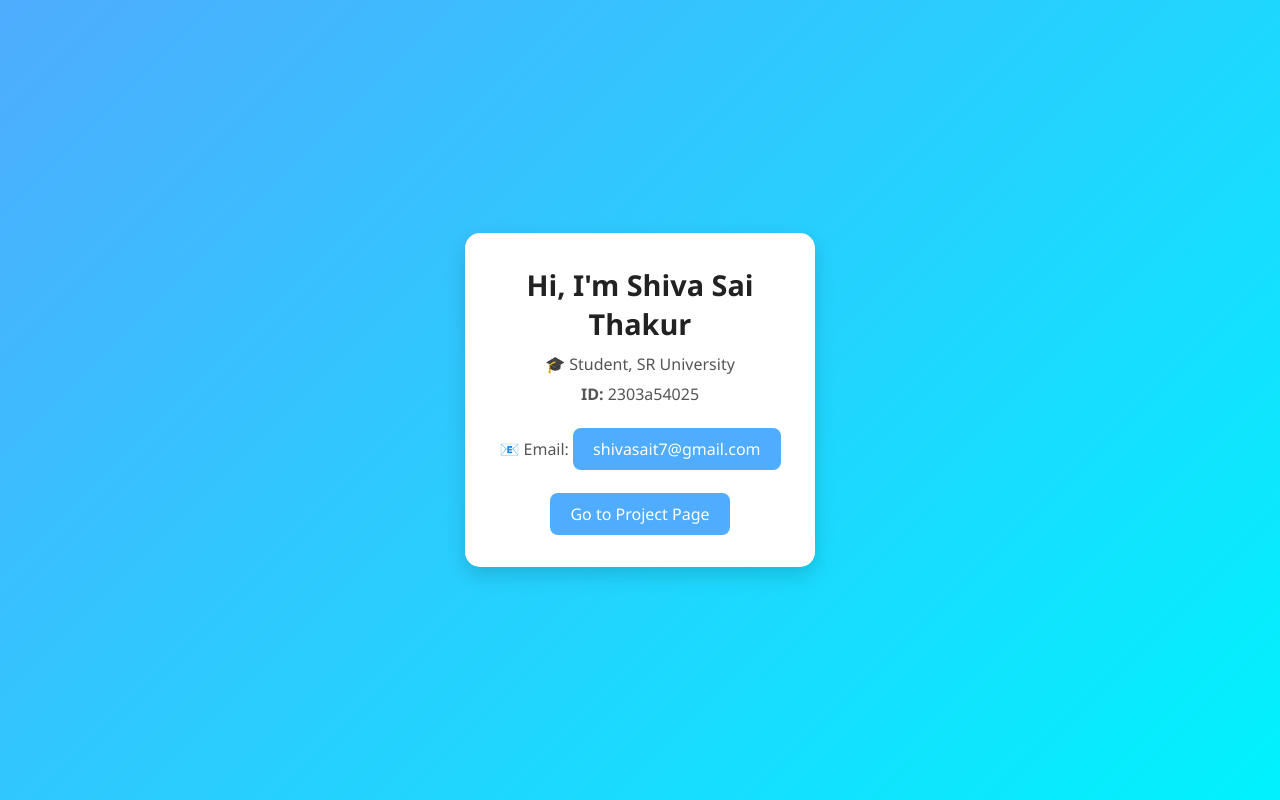
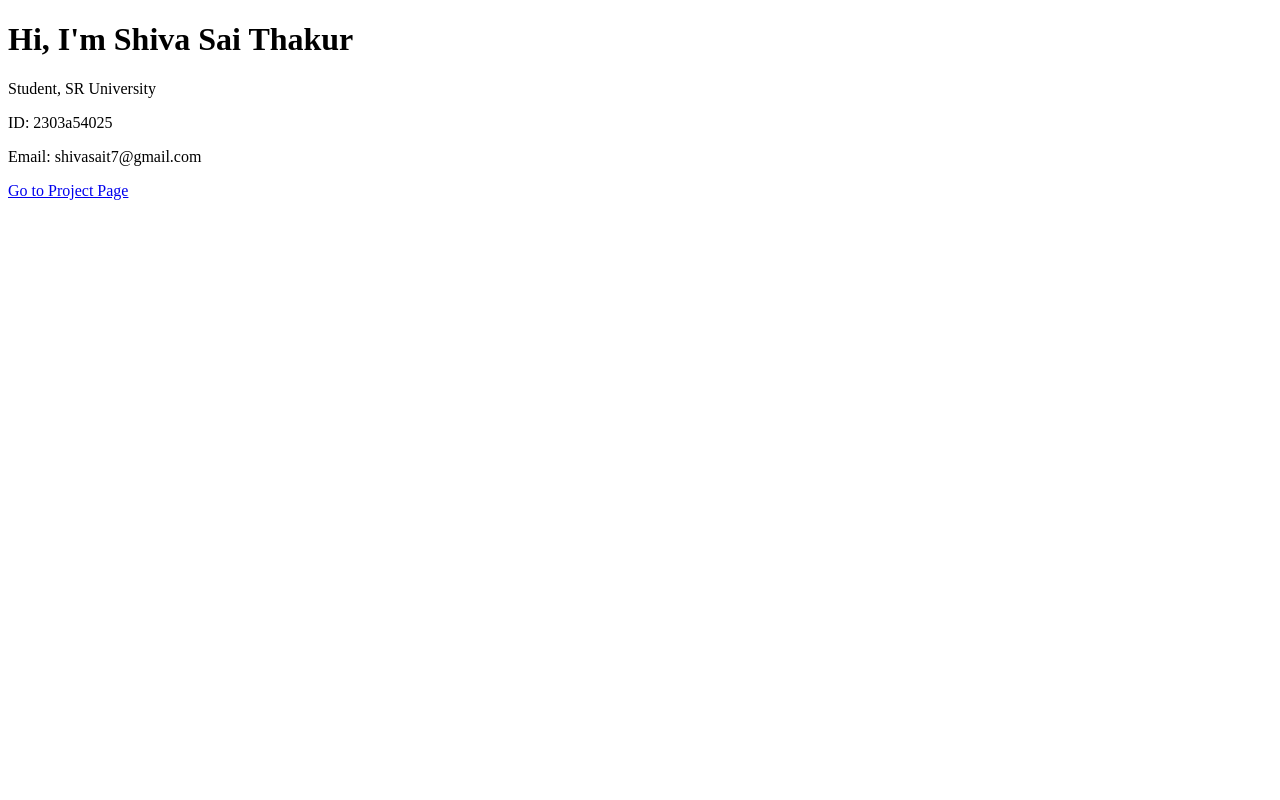
Before and after one commit to shivasaithakur/MYportfolio2, a plain HTML site: page project.html in a window 1280 px wide. Drawn offline with Linux system fonts and the light colour scheme.

Commit message:
project.html

```diff
--- a/project.html
+++ b/project.html
@@ -4,73 +4,12 @@
     <meta charset="utf-8" />
     <meta name="viewport" content="width=device-width, initial-scale=1" />
     <title>Shiva Sai Thakur | Home</title>
-    <style>
-      /* Reset */
-      * {
-        margin: 0;
-        padding: 0;
-        box-sizing: border-box;
-      }
-
-      body {
-        font-family: "Segoe UI", Tahoma, Geneva, Verdana, sans-serif;
-        background: linear-gradient(135deg, #4facfe, #00f2fe);
-        display: flex;
-        justify-content: center;
-        align-items: center;
-        height: 100vh;
-        color: #333;
-      }
-
-      .card {
-        background: #fff;
-        padding: 2rem;
-        border-radius: 15px;
-        box-shadow: 0px 8px 20px rgba(0, 0, 0, 0.15);
-        text-align: center;
-        width: 350px;
-        transition: transform 0.3s;
-      }
-
-      .card:hover {
-        transform: translateY(-8px);
-      }
-
-      h1 {
-        font-size: 1.8rem;
-        color: #222;
-        margin-bottom: 10px;
-      }
-
-      p {
-        margin: 8px 0;
-        font-size: 1rem;
-        color: #555;
-      }
-
-      a {
-        display: inline-block;
-        margin-top: 15px;
-        padding: 10px 20px;
-        background: #4facfe;
-        color: #fff;
-        text-decoration: none;
-        border-radius: 8px;
-        transition: background 0.3s;
-      }
-
-      a:hover {
-        background: #3a8edc;
-      }
-    </style>
   </head>
   <body>
-    <div class="card">
-      <h1>Hi, I'm Shiva Sai Thakur</h1>
-      <p>🎓 Student, SR University</p>
-      <p><strong>ID:</strong> 2303a54025</p>
-      <p>📧 Email: <a href="mailto:shivasait7@gmail.com">shivasait7@gmail.com</a></p>
-      <a href="project.html">Go to Project Page</a>
-    </div>
+    <h1>Hi, I'm Shiva Sai Thakur</h1>
+    <p>Student, SR University</p>
+    <p>ID: 2303a54025</p>
+    <p>Email: shivasait7@gmail.com</p>
+    <a href="project.html">Go to Project Page</a>
   </body>
 </html>
```
